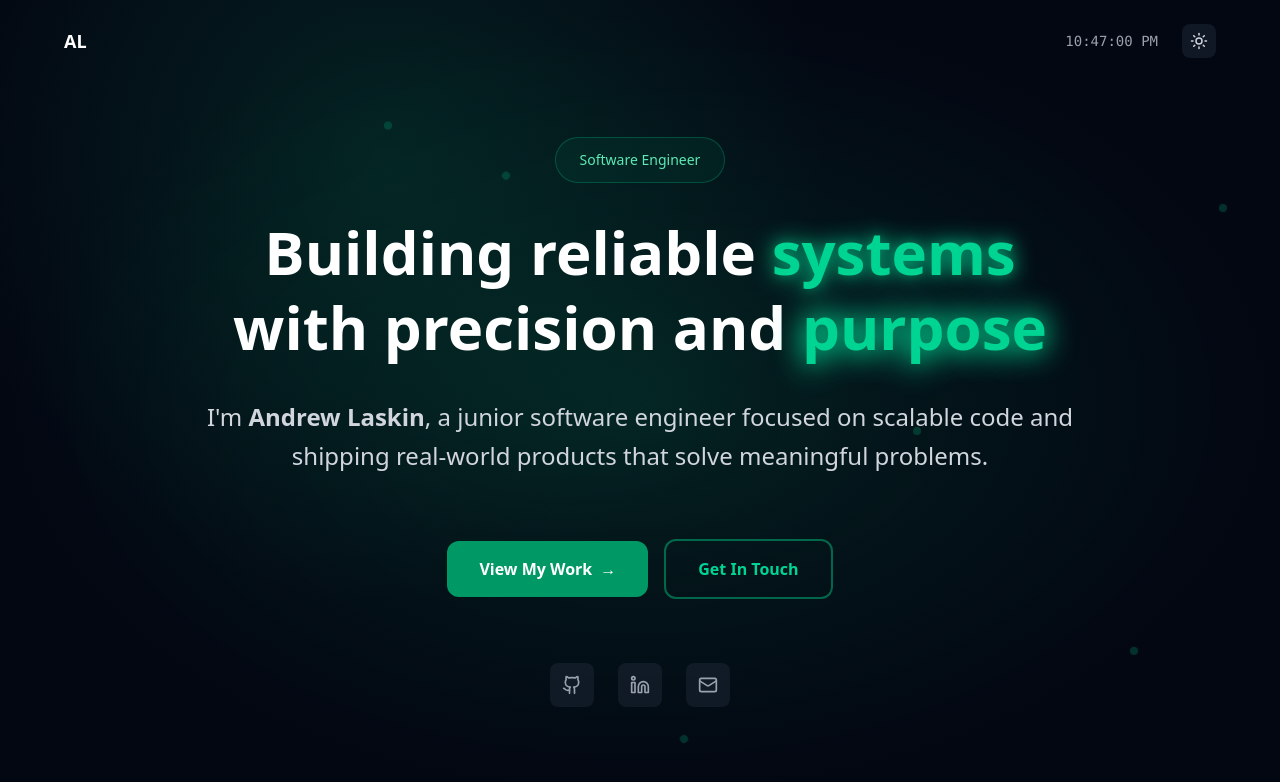
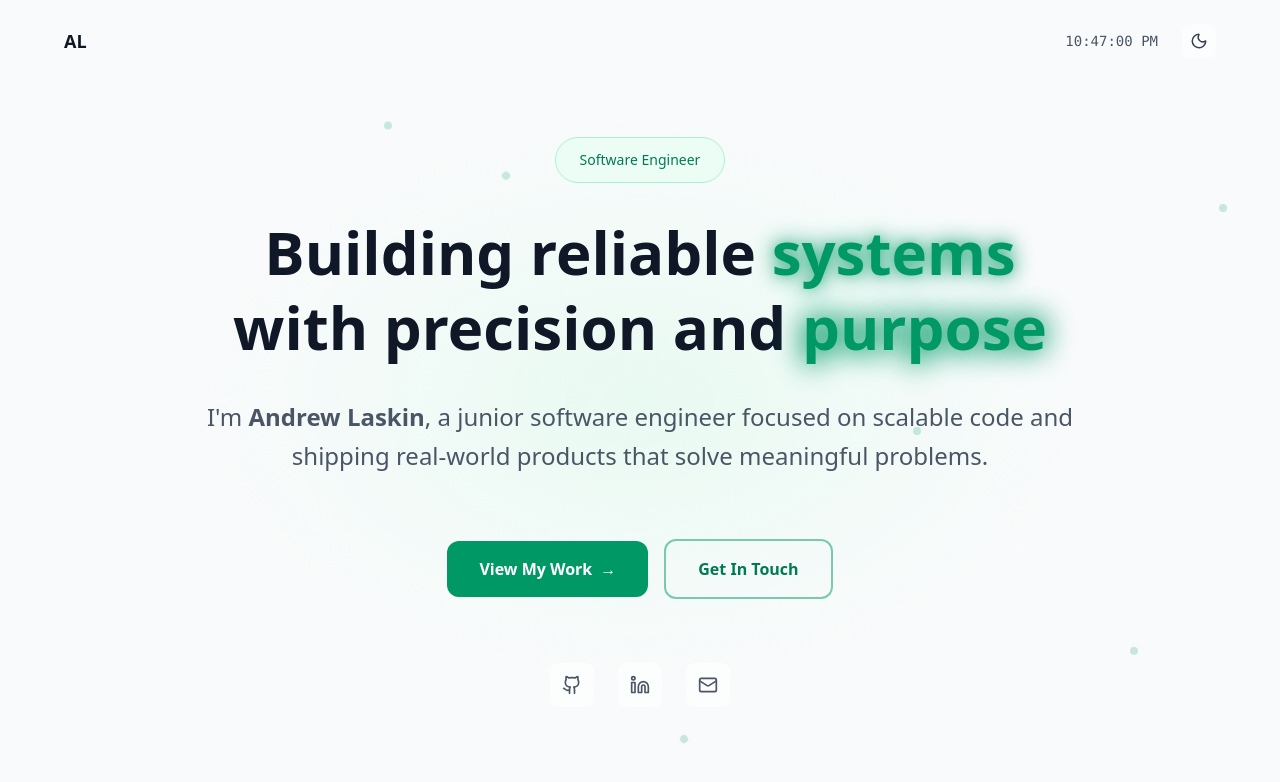
Before and after one commit to ASLaskin/ResumeSite, a React (Vite) app: page / in a window 1280 px wide. Shown: the top 782 px of the page. Built offline with nearby package versions, Linux system fonts and the light colour scheme.

Commit message:
made dark mode persistent

```diff
--- a/src/App.jsx
+++ b/src/App.jsx
@@ -3,9 +3,10 @@ import React, { useState, useEffect } from 'react';
 import { Github, Linkedin, Mail } from 'lucide-react';
 import Header from './components/Header';
 import { useNavigate } from 'react-router-dom';
+import { useTheme } from './contexts/themeContext';
 
 function App() {
-	const [isDark, setIsDark] = useState(true);
+	const { isDark, toggleTheme } = useTheme();
 	const [currentTime, setCurrentTime] = useState(new Date());
 	const [isLoaded, setIsLoaded] = useState(false);
 	const navigate = useNavigate();
@@ -19,10 +20,6 @@ function App() {
 
 		return () => clearInterval(timer);
 	}, []);
-
-	const toggleTheme = () => {
-		setIsDark(!isDark);
-	};
 
 	return (
 		<div
--- /dev/null
+++ b/src/contexts/themeContext.jsx
@@ -0,0 +1,60 @@
+import React, { createContext, useContext, useState, useEffect } from 'react';
+
+const ThemeContext = createContext();
+
+export const useTheme = () => {
+  const context = useContext(ThemeContext);
+  if (!context) {
+    throw new Error('useTheme must be used within a ThemeProvider');
+  }
+  return context;
+};
+
+export const ThemeProvider = ({ children }) => {
+  const [isDark, setIsDark] = useState(() => {
+    // Check if there's a saved preference in localStorage
+    const savedTheme = localStorage.getItem('theme');
+    if (savedTheme) {
+      return savedTheme === 'dark';
+    }
+    // Default to system preference
+    return window.matchMedia('(prefers-color-scheme: dark)').matches;
+  });
+
+  const toggleTheme = () => {
+    setIsDark(prev => !prev);
+  };
+
+  // Save theme preference to localStorage
+  useEffect(() => {
+    localStorage.setItem('theme', isDark ? 'dark' : 'light');
+  }, [isDark]);
+
+  // Listen for system theme changes
+  useEffect(() => {
+    const mediaQuery = window.matchMedia('(prefers-color-scheme: dark)');
+
+    const handleChange = (e) => {
+      // Only update if user hasn't manually set a preference
+      const savedTheme = localStorage.getItem('theme');
+      if (!savedTheme) {
+        setIsDark(e.matches);
+      }
+    };
+
+    mediaQuery.addEventListener('change', handleChange);
+
+    return () => mediaQuery.removeEventListener('change', handleChange);
+  }, []);
+
+  const value = {
+    isDark,
+    toggleTheme,
+  };
+
+  return (
+    <ThemeContext.Provider value={value}>
+      {children}
+    </ThemeContext.Provider>
+  );
+};
--- a/src/main.jsx
+++ b/src/main.jsx
@@ -3,14 +3,17 @@ import { createRoot } from 'react-dom/client';
 import { BrowserRouter, Routes, Route } from 'react-router-dom';
 import App from './App.jsx';
 import WorkPortfolio from './pages/Work.jsx';
+import { ThemeProvider } from './contexts/themeContext.jsx';
 
 createRoot(document.getElementById('root')).render(
 	<StrictMode>
 		<BrowserRouter>
-			<Routes>
-				<Route path="/" element={<App />} />
-				<Route path="/work" element={<WorkPortfolio />} />
-			</Routes>
+			<ThemeProvider>
+				<Routes>
+					<Route path="/" element={<App />} />
+					<Route path="/work" element={<WorkPortfolio />} />
+				</Routes>
+			</ThemeProvider>
 		</BrowserRouter>
 	</StrictMode>
 );
--- a/src/pages/Work.jsx
+++ b/src/pages/Work.jsx
@@ -3,9 +3,10 @@ import { Download } from 'lucide-react';
 import Header from '../components/Header';
 import ProjectCard from '../components/ProjectCard';
 import { projects } from '../projectData';
+import { useTheme } from '../contexts/themeContext';
 
 function WorkPortfolio() {
-	const [isDark, setIsDark] = useState(true);
+	const { isDark, toggleTheme } = useTheme();
 	const [currentTime, setCurrentTime] = useState(new Date());
 	const [isLoaded, setIsLoaded] = useState(false);
 	const [showMain, setShowMain] = useState(false);
@@ -19,10 +20,6 @@ function WorkPortfolio() {
 
 		return () => clearInterval(timer);
 	}, []);
-
-	const toggleTheme = () => {
-		setIsDark(!isDark);
-	};
 
 	const handleDownloadResume = () => {
 		//ADD THIS
```
